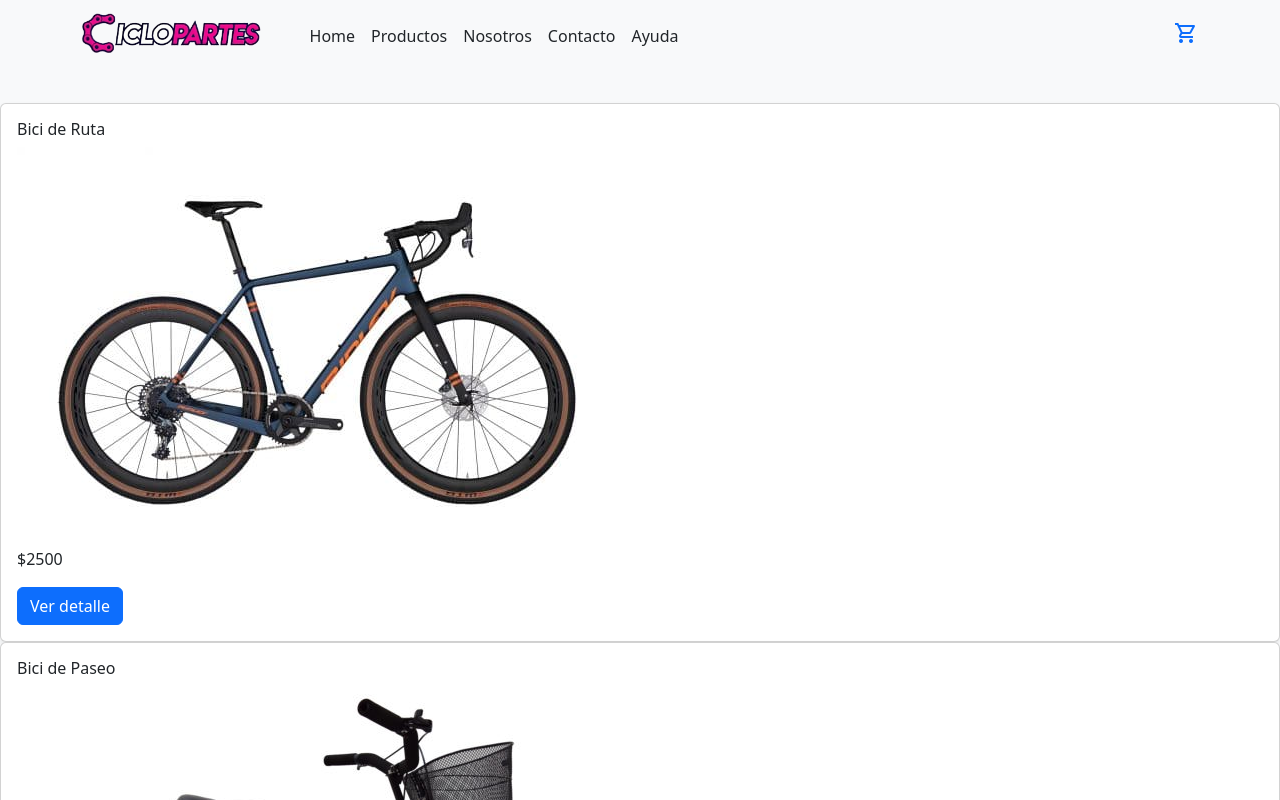
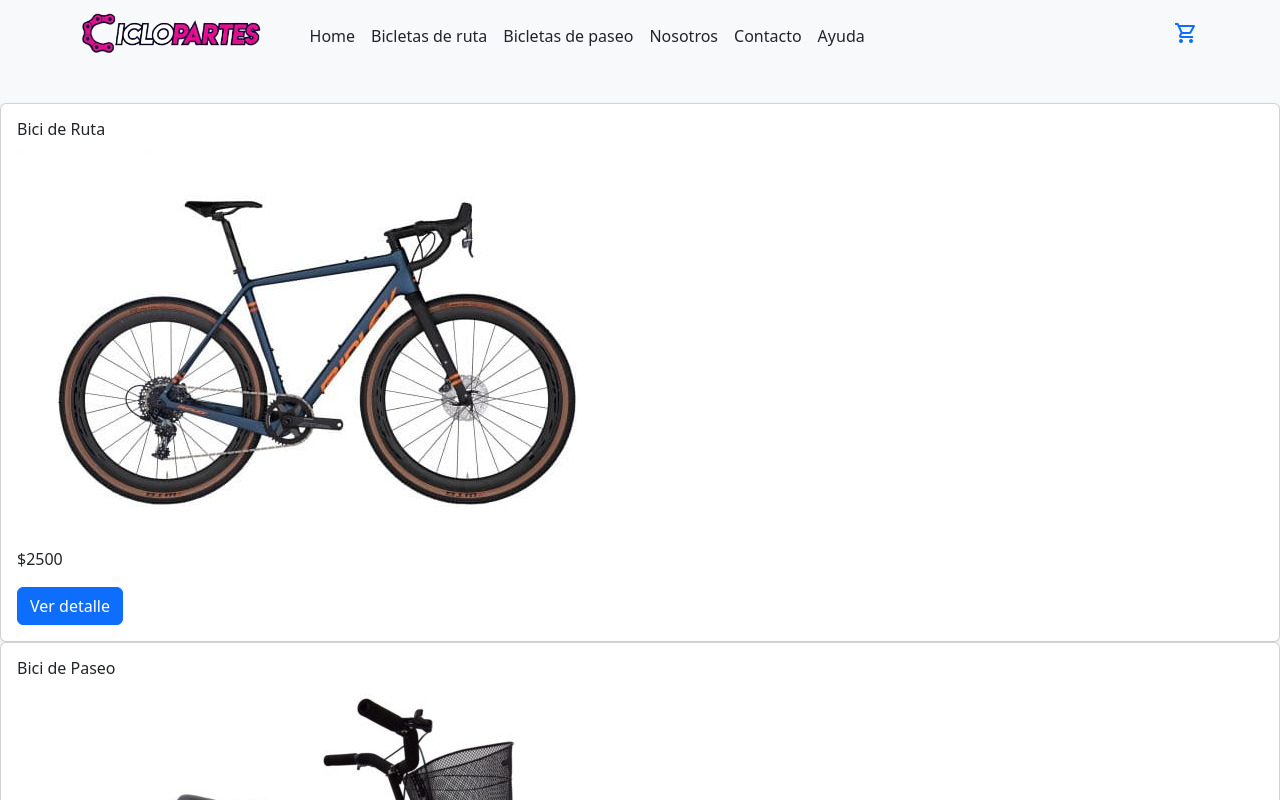
Before and after one commit to aminromero3/Ciclopartes-RomeroAdami, a React (Create React App) app: page / in a window 1280 px wide. Shown: the top 800 px of the page. Built offline with nearby package versions, Linux system fonts and the light colour scheme.

Commit message:
categorias

```diff
--- a/src/components/Header.js
+++ b/src/components/Header.js
@@ -11,7 +11,7 @@ function Header(){
                     <Link to="/" className="navbar-brand">
                         <img src="./logo2.png" className="logoHeader" alt="logo" />
                     </Link>
-                    <button className="navbar-toggler" type="button" data-bs-toggle="collapse" data-bs-target="#navbarsExample07" aria-controls="navbarsExample07" aria-expanded="false" aria-label="Toggle navigation">
+                    <button className="navbar-toggler" type="button" data-bs-toggle="collapse" data-bs-target="#navbarNavDropdown" aria-controls="navbarNavDropdown" aria-expanded="false" aria-label="Toggle navigation">
                     <span className="navbar-toggler-icon"></span>
                     </button>
                     <NavBar
--- a/src/components/ItemListContainer.js
+++ b/src/components/ItemListContainer.js
@@ -5,12 +5,14 @@ import ItemList from "./ItemList"
 const productosIniciales = [
     {
         id: 1,
+        categoriaId: 1,
         nombre: "Bici de Ruta",
         precio: 2500,
         imagen: "./bici1.jpg",
     },
     {
         id: 2,
+        categoriaId: 2,
         nombre: "Bici de Paseo",
         precio: 1200,
         imagen: "./bici2.jpg",
--- a/src/components/Main.js
+++ b/src/components/Main.js
@@ -10,14 +10,11 @@ import Ayuda from './Ayuda';
 function Main() {
   return (
         <main>
-            {/* <h1>Productos</h1>
-            <ItemListContainer greeting={"Bienvenidos"}  />
-            <ItemDetailContainer /> */}
             <Routes>
                 <Route path='/' element={<ItemListContainer />} />
                 <Route path='/item/:id' element={<ItemDetailContainer />} />
                 <Route path='/cart' element={<Cart/>}/>
-                <Route path='/productos' element={<ItemListContainer/>}/>
+                <Route path='/categoria/:categoriaId' element={<ItemListContainer/>}/>
                 <Route path='/nosotros' element={<Nosotros/>}/>
                 <Route path='/contacto' element={<Contacto/>}/>
                 <Route path='/ayuda' element={<Ayuda/>}/>
--- a/src/components/NavBar.js
+++ b/src/components/NavBar.js
@@ -6,15 +6,17 @@ const NavBar = ({type}) => {
     if(type == "header"){
         return (
             <>
-            <div className="collapse navbar-collapse" id="navbarsExample07">
-                <ul className="navbar-nav me-auto mb-2 mb-md-0 ">
-                    <li><Link to="/" className="nav-link px-2 link-dark">Home</Link></li>
-                    <li><Link to="/productos" className="nav-link px-2 link-dark">Productos</Link></li>
-                    <li><Link to="/nosotros" className="nav-link px-2 link-dark">Nosotros</Link></li>
-                    <li><Link to="/contacto" className="nav-link px-2 link-dark">Contacto</Link></li>
-                    <li><Link to="/ayuda" className="nav-link px-2 link-dark">Ayuda</Link></li>
+            <div className="collapse navbar-collapse" id="navbarNavDropdown">
+                <ul className="navbar-nav nav me-auto mb-2 mb-md-0 ">
+                    <li className="nav-item"><Link to="/" className="nav-link px-2 link-dark">Home</Link></li>
+                    <li className="nav-item"><Link to="/categoria/ruta" className="nav-link px-2 link-dark">Bicletas de ruta</Link></li>
+                    <li className="nav-item"><Link to="/categoria/paseo" className="nav-link px-2 link-dark">Bicletas de paseo</Link></li>
+                    <li className="nav-item"><Link to="/nosotros" className="nav-link px-2 link-dark">Nosotros</Link></li>
+                    <li className="nav-item"><Link to="/contacto" className="nav-link px-2 link-dark">Contacto</Link></li>
+                    <li className="nav-item"><Link to="/ayuda" className="nav-link px-2 link-dark">Ayuda</Link></li>
                 </ul>
             </div>
+
             <CartWidget />
         </>
         )
```
Also changed, not shown: src/estilos.css (line endings or trailing spaces).
